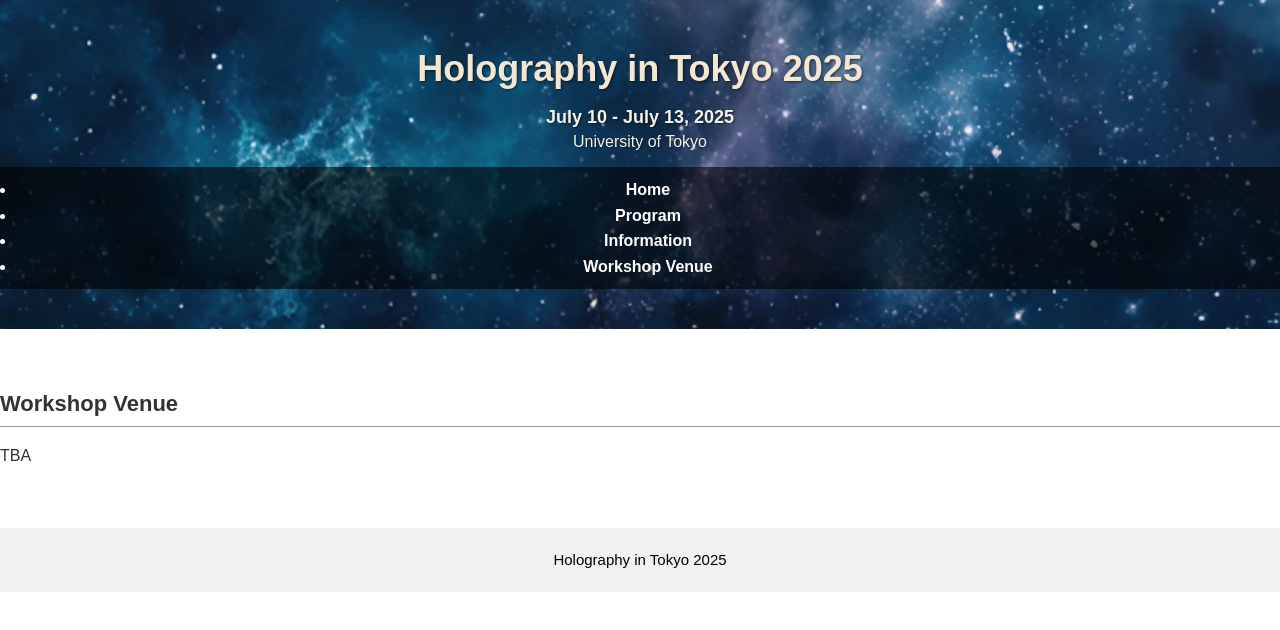
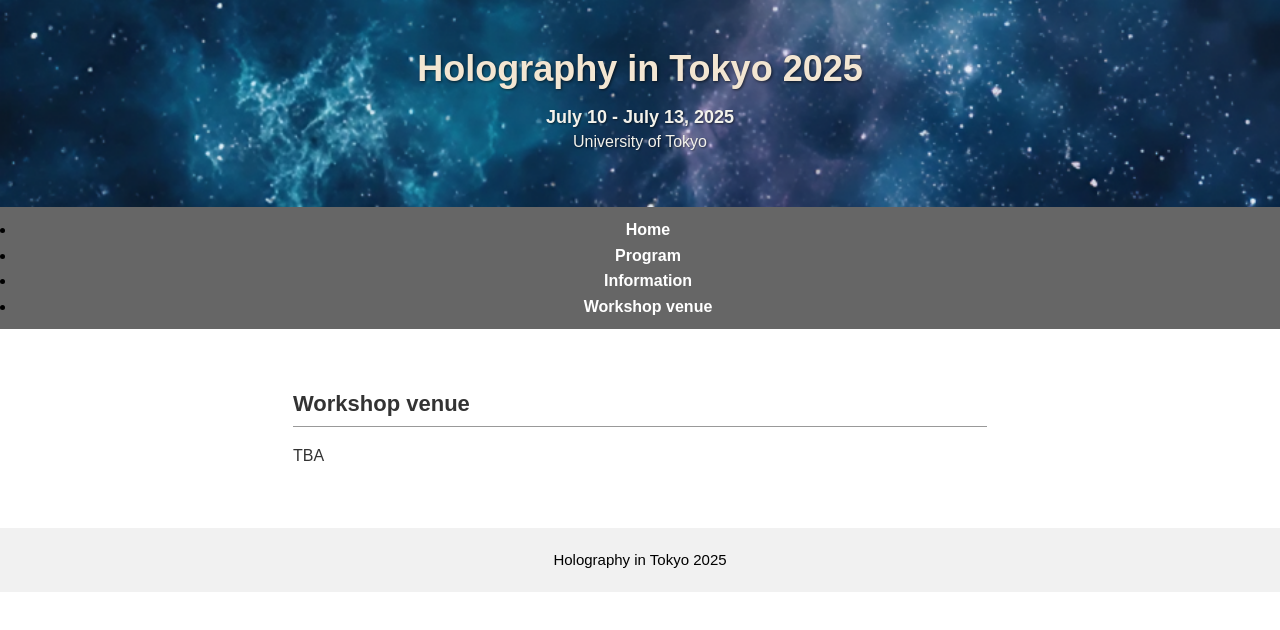
Before and after one commit to holography-workshop/tokyo-holography-2025, a plain HTML site: page venue.html in a window 1280 px wide. Drawn offline with Linux system fonts and the light colour scheme.

Commit message:
Update venue.html

```diff
--- a/venue.html
+++ b/venue.html
@@ -1,8 +1,9 @@
 <!DOCTYPE html>
-<html lang="en">
+<html lang="ja">
 <head>
   <meta charset="UTF-8">
-  <title>Workshop Venue - Holography in Tokyo 2025</title>
+  <title>Program | Holography in Tokyo 2025</title>
+  <meta name="viewport" content="width=device-width, initial-scale=1.0">
   <link rel="stylesheet" href="index.css">
 </head>
 <body>
@@ -18,25 +19,28 @@
           </div>
         </div>
       </div>
+    </header>
+
     <nav class="navbar">
       <ul>
         <li><a href="index.html">Home</a></li>
         <li><a href="program.html">Program</a></li>
         <li><a href="information.html">Information</a></li>
-          <li><a href="venue.html">Workshop Venue</a></li>
+        <li><a href="venue.html">Workshop venue</a></li>
       </ul>
     </nav>
-    </header>
 
+    <div id="content-wrapper">
       <main>
         <div id="inner">
-        <h2>Workshop Venue</h2>
+          <h2>Workshop venue</h2>
           <p>TBA</p>
         </div>
       </main>
+    </div>
+  </div>
 
   <footer>Holography in Tokyo 2025</footer>
 </div>
-</div>
 </body>
 </html>
```
Lines whose indentation alone changed are shown as unchanged.
